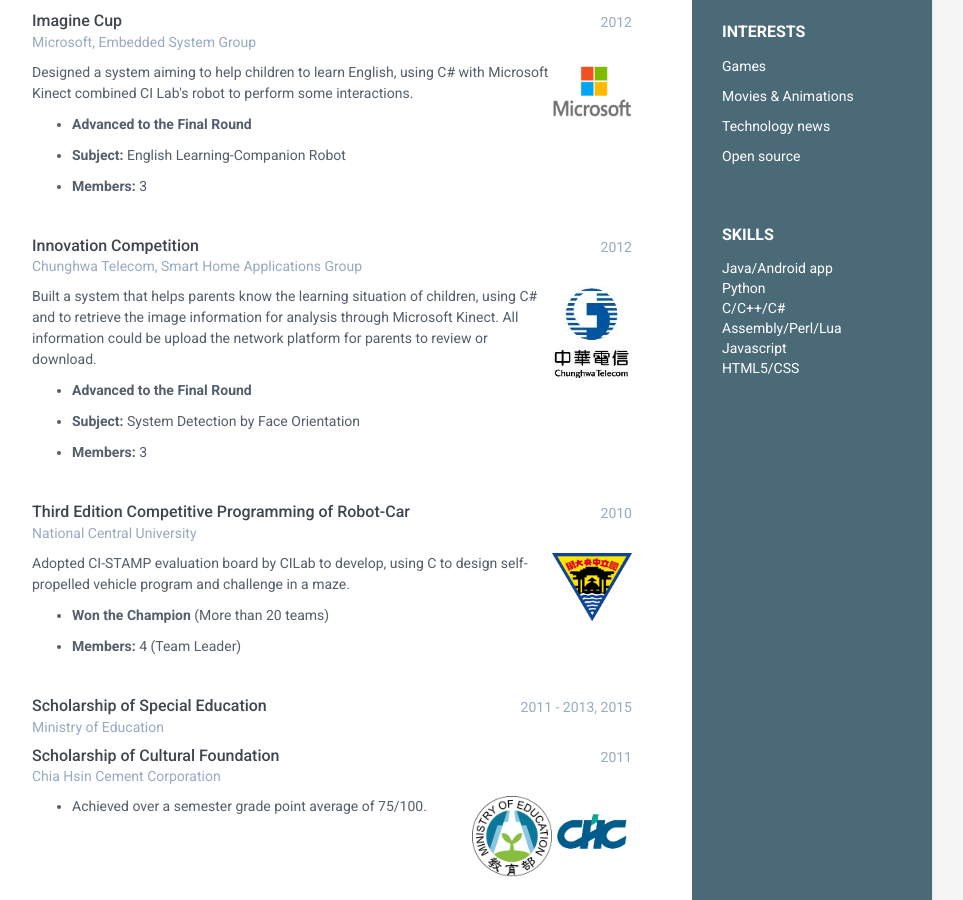
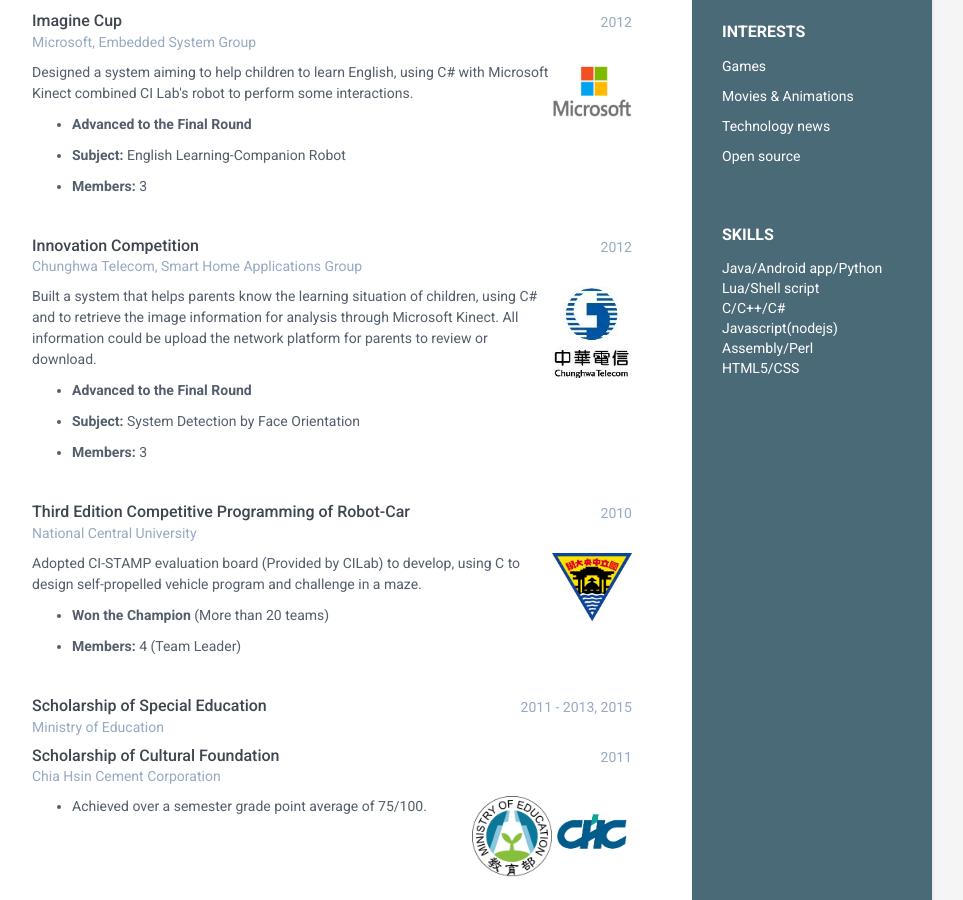
Before and after one commit to carson0321/cv, a Jekyll site: the page built from index.html, in a window 1280 px wide and 900 px high, scrolled down 936 px. Shown: the whole window, without its empty margins (188-1151 px from the left). Built offline with Jekyll 4.4.1, drawn with Linux system fonts in a browser that asks for light colours.

Commit message:
update honors.html, skills.html

```diff
--- a/_includes/honors.html
+++ b/_includes/honors.html
@@ -48,7 +48,7 @@
         <div class="honors-organization">National Central University</div>
         </div><!--//meta-->
         <img class="honors-img" src="{{site.baseurl}}/assets/images/ncu.png" alt="profile picture" />
-        <div class="details"><p>Adopted CI-STAMP evaluation board by CILab to develop, using C to design self-propelled vehicle program and challenge in a maze.</p>
+        <div class="details"><p>Adopted CI-STAMP evaluation board (Provided by CILab) to develop, using C to design self-propelled vehicle program and challenge in a maze.</p>
         </div><!--//details-->
          <ul type="disc">
             <li><p><b>Won the Champion</b> (More than 20 teams)</p></li>
--- a/_includes/skills.html
+++ b/_includes/skills.html
@@ -1,11 +1,11 @@
 <div class="skills-container container-block">
 <h2 class="container-block-title">Skills</h2>
 <ul class="list-unstyled skills-list">
-<li>Java/Android app</li>
-<li>Python</li>
+<li>Java/Android app/Python</li>
+<li>Lua/Shell script</li>
 <li>C/C++/C#</li>
-<li>Assembly/Perl/Lua</li>
-<li>Javascript</li>
+<li>Javascript(nodejs)</li>
+<li>Assembly/Perl</li>
 <li>HTML5/CSS</li>
 </ul>
 </div>
```
